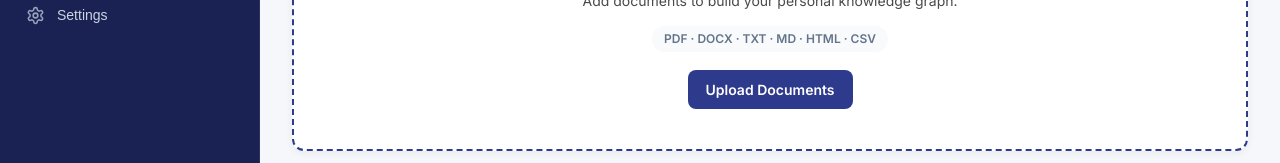
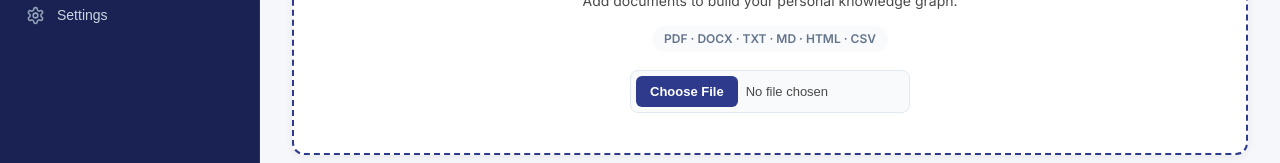
Before and after one commit to Kareenashinde15/insightgraph-rag, a React (Vite) app in the folder frontend/: page / in a window 1280 px wide. Both pictures are taken after a click on the button "Documents". Shown: the part 353-516 px from the top of the page. Built offline with nearby package versions, Linux system fonts and the light colour scheme; no server answers.

Commit message:
Use visible native upload control

```diff
--- a/frontend/src/index.css
+++ b/frontend/src/index.css
@@ -187,18 +187,34 @@ p {
   box-shadow: 0 0 0 3px rgba(46, 58, 140, 0.15);
 }
 
-.file-picker-input {
-  position: absolute;
-  inset: 0;
-  width: 100%;
-  height: 100%;
-  opacity: 0;
+.native-file-picker {
+  display: block;
+  width: min(100%, 280px);
+  margin: 0 auto;
+  padding: 5px;
+  border: 1px solid var(--jm-border);
+  border-radius: 8px;
+  background: var(--bg-surface-secondary);
+  color: var(--text-secondary);
+  font-size: 13px;
   cursor: pointer;
 }
 
-.upload-file-label {
-  position: relative;
-  overflow: hidden;
+.native-file-picker::file-selector-button {
+  margin-right: 8px;
+  padding: 8px 14px;
+  border: 0;
+  border-radius: 6px;
+  background: var(--jm-dark-blue);
+  color: #FFFFFF;
+  font: inherit;
+  font-weight: 600;
+  cursor: pointer;
+}
+
+.native-file-picker:disabled {
+  opacity: 0.6;
+  cursor: not-allowed;
 }
 
 .jm-input::placeholder {
--- a/frontend/src/pages/DocumentsPage.tsx
+++ b/frontend/src/pages/DocumentsPage.tsx
@@ -142,25 +142,15 @@ export const DocumentsPage: React.FC<DocumentsPageProps> = ({ onOpenDocument })
           PDF · DOCX · TXT · MD · HTML · CSV
         </div>
         <div>
-          <label
-            className="btn-primary upload-file-label"
-            aria-disabled={isUploading}
-            onClick={(e) => {
-              if (isUploading) e.preventDefault();
-              e.stopPropagation();
-            }}
-          >
-            {isUploading ? 'Processing File...' : 'Upload Documents'}
           <input
             ref={fileInputRef}
-              className="file-picker-input"
+            className="native-file-picker"
             type="file"
             accept=".pdf,.docx,.txt,.md,.html,.csv"
             onChange={handleFileSelect}
             aria-label="Choose a knowledge document"
             disabled={isUploading}
           />
-          </label>
         </div>
         {uploadMessage && (
           <div style={{ marginTop: '14px', fontSize: '13px', fontWeight: 600, color: 'var(--jm-dark-blue)' }}>
```
Lines whose indentation alone changed are shown as unchanged.
